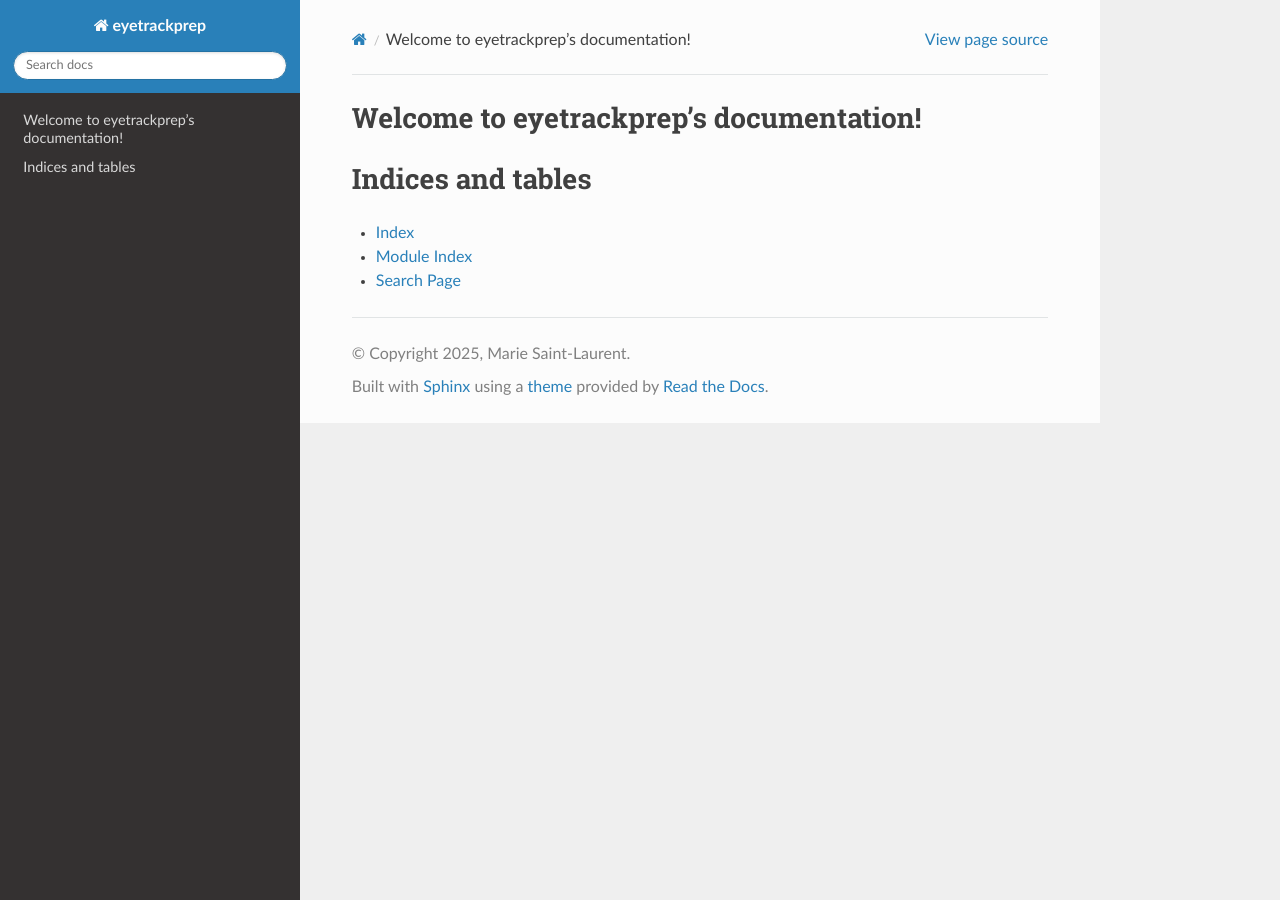
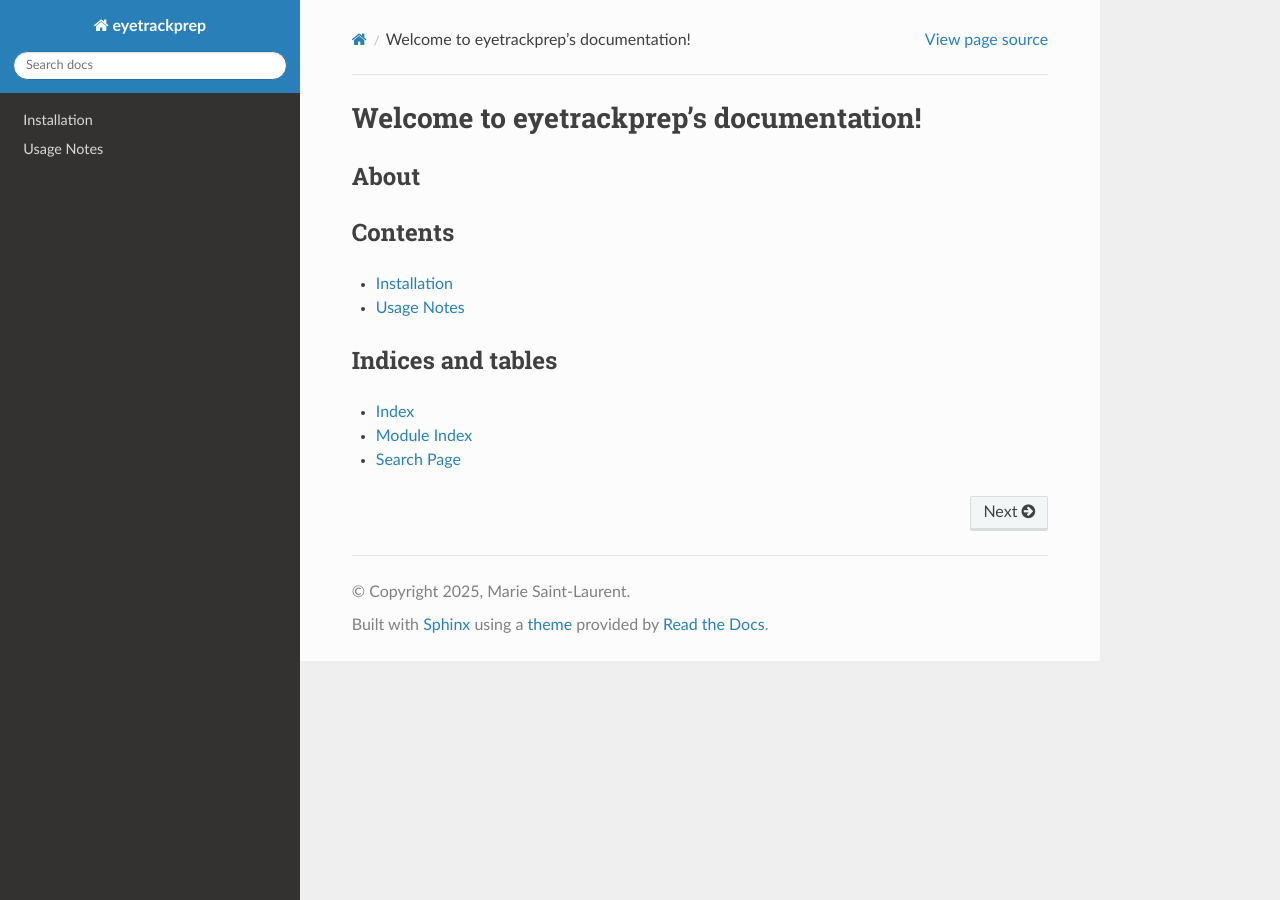
Before and after one commit to courtois-neuromod/eyetrackprep, a Sphinx documentation site: the page built from docs/source/index.rst, in a window 1280 px wide. Built offline with Sphinx 7.4.7 and the Read the Docs theme 3.1.0, drawn with Linux system fonts in a browser that asks for light colours.

````diff
--- a/docs/source/index.rst
+++ b/docs/source/index.rst
@@ -6,14 +6,20 @@
 Welcome to eyetrackprep's documentation!
 ========================================
 
+About
+-----
+
+Contents
+--------
+
 .. toctree::
-   :maxdepth: 2
-   :caption: Contents:
+   :maxdepth: 1
 
-
+   installation.md
+   usage.md
 
 Indices and tables
-==================
+------------------
 
 * :ref:`genindex`
 * :ref:`modindex`
--- /dev/null
+++ b/docs/source/usage.md
@@ -0,0 +1,4 @@
+# Usage Notes
+
+```bash
+```
````
Also changed, not shown: docs/source/installation.md (added, +19 -0 lines).
